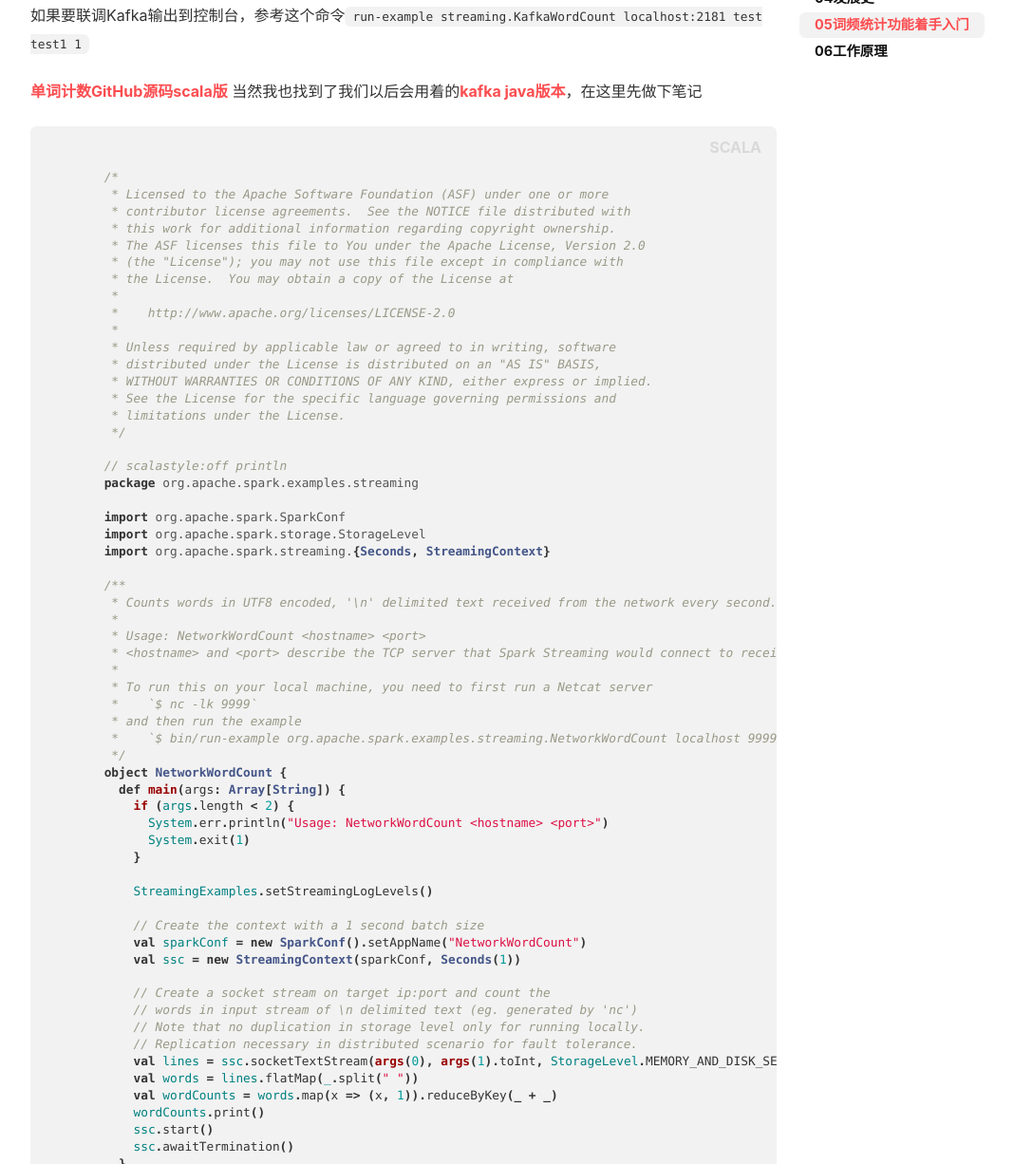
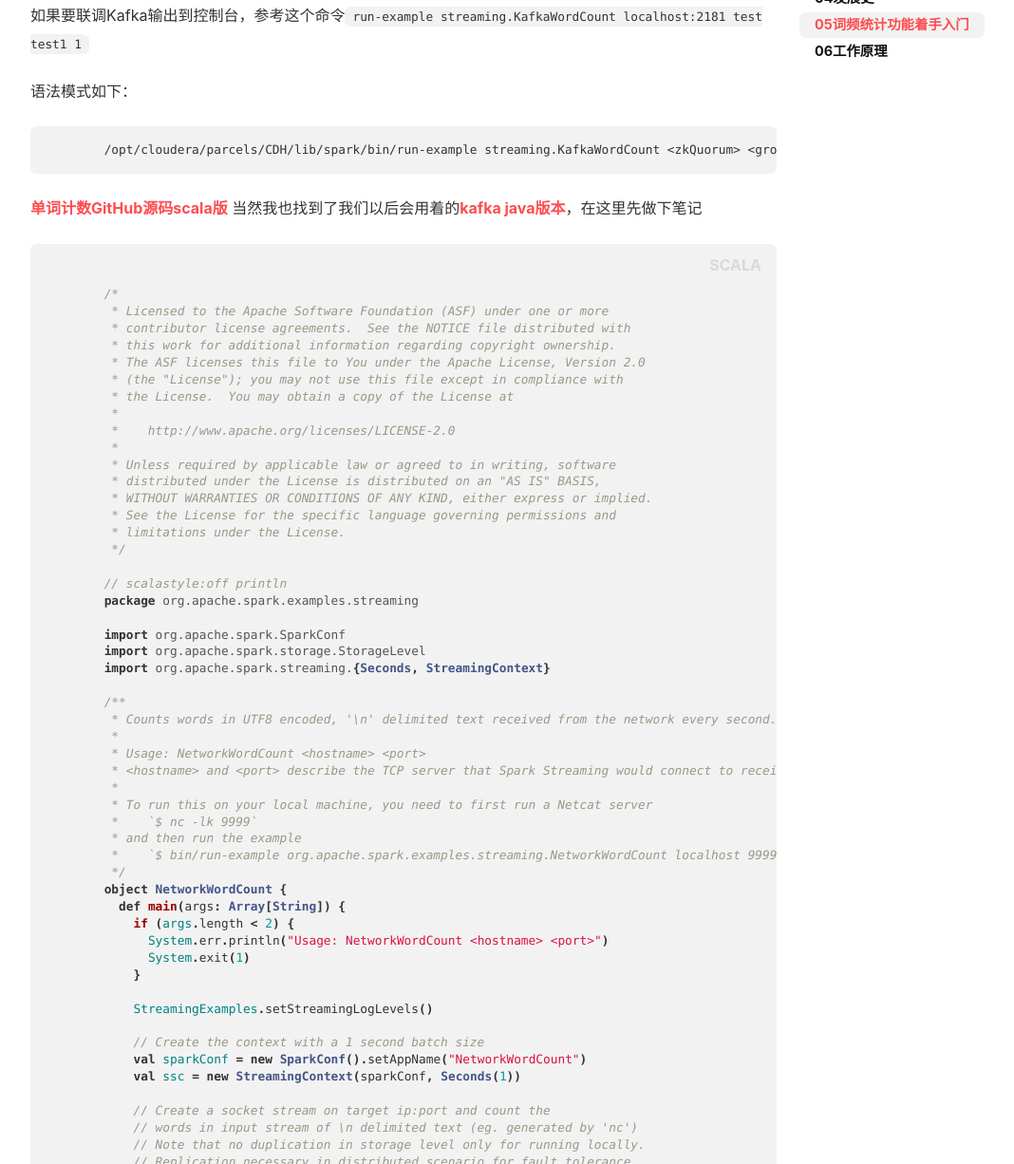
Before and after one commit to Ccccong/Ccccong.github.io, a Jekyll site: the page built from _posts/2018-08-03-SparkStreaming学习.md, in a window 1280 px wide and 1400 px high, scrolled down 2702 px. Shown: the part 174-1400 px from the top of the window at 95% size, without its empty margins (105-1173 px from the left). Built offline with Jekyll 4.4.1, drawn with Linux system fonts in a browser that asks for light colours; nearby versions of some CDN libraries; some of the changed text lies outside the part shown.

Commit message:
Update SparkStreaming学习

```diff
--- a/_posts/2018-08-03-SparkStreaming学习.md
+++ b/_posts/2018-08-03-SparkStreaming学习.md
@@ -50,8 +50,15 @@ Spark流提供了一个高级抽象，称为离散流或DStream，它表示连
 
 如果要联调Kafka输出到控制台，参考这个命令`run-example streaming.KafkaWordCount localhost:2181  test test1 1 `
 
+语法模式如下：
+
+            /opt/cloudera/parcels/CDH/lib/spark/bin/run-example streaming.KafkaWordCount <zkQuorum> <group> <topics> <numThreads>
+
+
+
 [单词计数GitHub源码scala版](https://github.com/apache/spark/blob/v2.3.0/examples/src/main/scala/org/apache/spark/examples/streaming/NetworkWordCount.scala)
 当然我也找到了我们以后会用着的[kafka java版本](https://github.com/apache/spark/blob/v2.3.0/examples/src/main/java/org/apache/spark/examples/streaming/JavaDirectKafkaWordCount.java)，在这里先做下笔记
+
 {% highlight scala %}
 
 	/*
```
Also changed, not shown: other parts of _posts/2018-08-03-SparkStreaming学习.md (+0 -4 lines).
